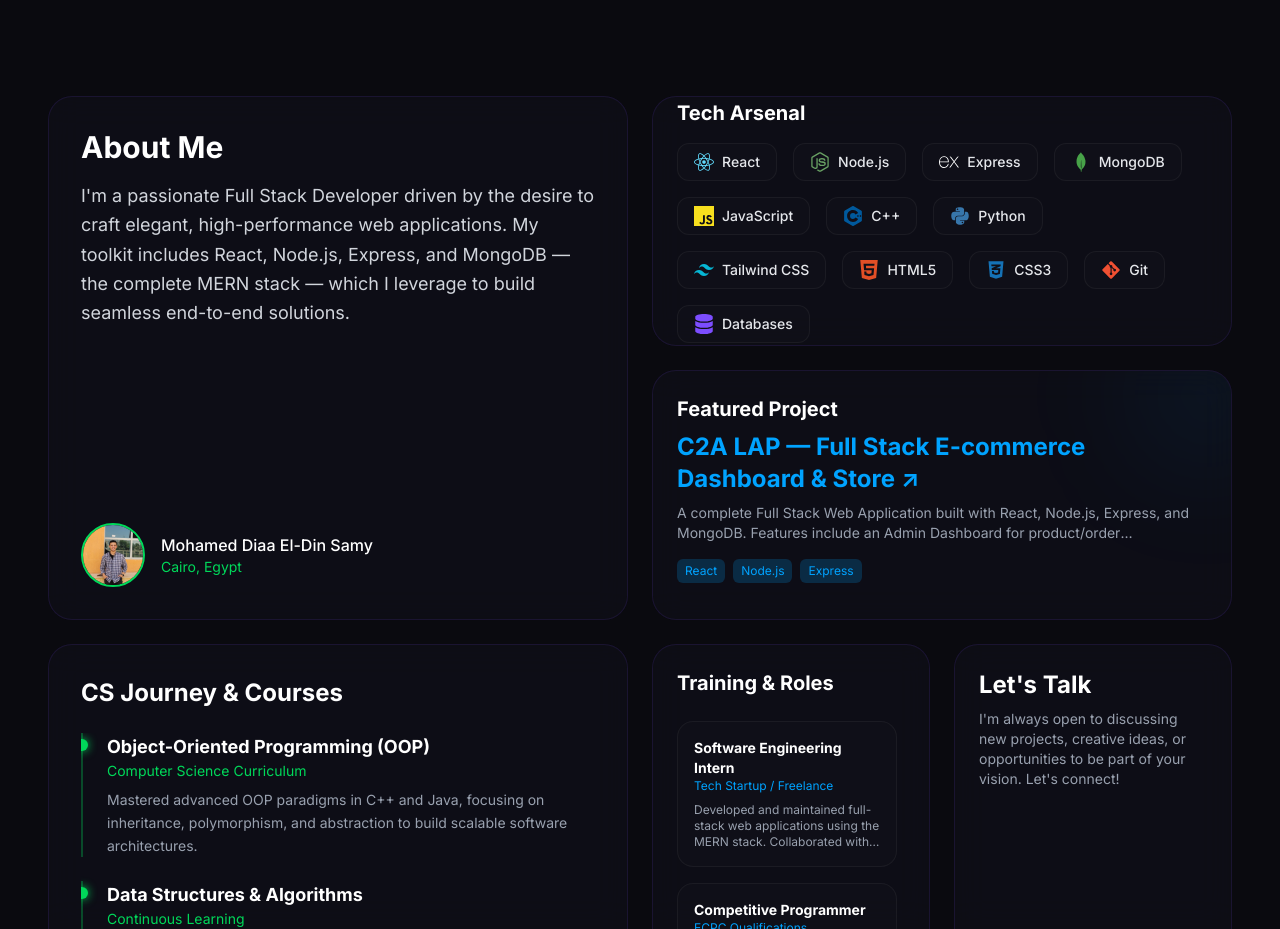
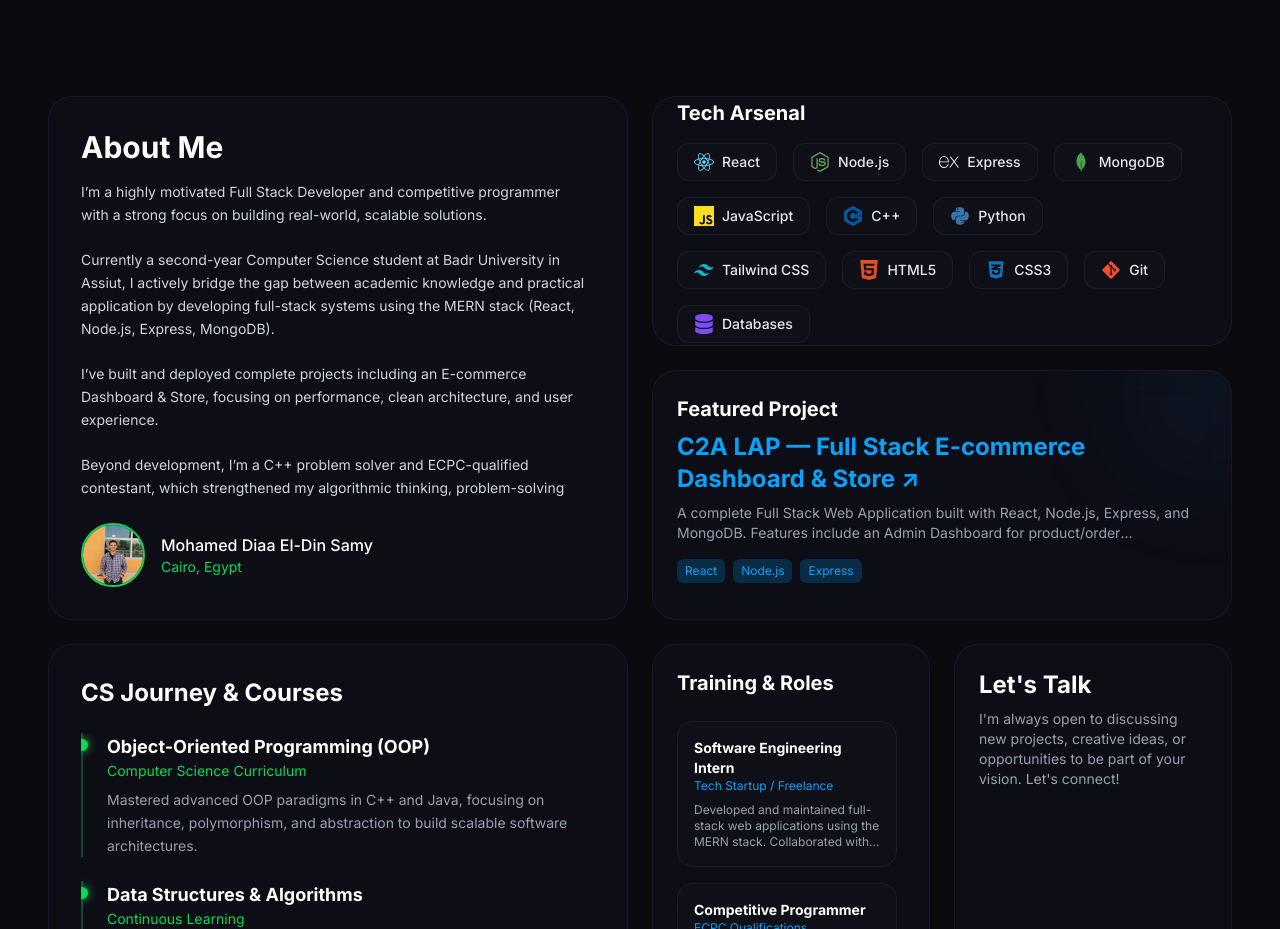
Before and after one commit to mdiaad03-cloud/portfolio-, a React (Vite) app: page / in a window 1280 px wide. Shown: the part 800-1729 px from the top of the page. Built offline with nearby package versions, Linux system fonts and the light colour scheme.

Commit message:
content: update about me bio with user provided text

```diff
--- a/src/components/BentoGrid.jsx
+++ b/src/components/BentoGrid.jsx
@@ -19,11 +19,13 @@
           viewport={{ once: true, margin: "-50px" }}
           className="col-span-1 md:col-span-2 row-span-2 glass rounded-3xl p-8 flex flex-col justify-between group hover:border-brand-400/50 transition-colors"
         >
-          <div>
-            <h2 className="text-3xl font-bold text-white mb-4">About Me</h2>
-            <p className="text-gray-300 leading-relaxed text-lg">
-              {data.about.bio.split('\n')[0]}
-            </p>
+          <div className="flex-1 overflow-hidden flex flex-col">
+            <h2 className="text-3xl font-bold text-white mb-4 shrink-0">About Me</h2>
+            <div className="overflow-y-auto pr-2 custom-scrollbar flex-1">
+              <p className="text-gray-300 leading-relaxed text-sm whitespace-pre-line">
+                {data.about.bio}
+              </p>
+            </div>
           </div>
           <div className="flex items-center gap-4 mt-6">
             <img src={data.profileImage} alt="Profile" className="w-16 h-16 rounded-full border-2 border-brand-400 object-cover" />
--- a/src/data/personalData.js
+++ b/src/data/personalData.js
@@ -53,13 +53,18 @@
     cta: "Explore My Work",
   },
 
-  /* ── About Section ─────────────────────────────────────────────── */
   about: {
-    bio: `I'm a passionate Full Stack Developer driven by the desire to craft elegant, high-performance web applications. My toolkit includes React, Node.js, Express, and MongoDB — the complete MERN stack — which I leverage to build seamless end-to-end solutions.
+    bio: `I’m a highly motivated Full Stack Developer and competitive programmer with a strong focus on building real-world, scalable solutions.
 
-Beyond web development, I hone my problem-solving abilities through competitive programming in C++. I am proud to have qualified for the Egyptian Collegiate Programming Contest (ECPC), a testament to my analytical thinking and dedication.
+Currently a second-year Computer Science student at Badr University in Assiut, I actively bridge the gap between academic knowledge and practical application by developing full-stack systems using the MERN stack (React, Node.js, Express, MongoDB).
 
-Currently a second-year student at Badr University in Assiut, I am constantly learning, experimenting, and pushing the boundaries of what I can build.`,
+I’ve built and deployed complete projects including an E-commerce Dashboard & Store, focusing on performance, clean architecture, and user experience.
+
+Beyond development, I’m a C++ problem solver and ECPC-qualified contestant, which strengthened my algorithmic thinking, problem-solving speed, and ability to handle complex challenges under pressure.
+
+I’ve also gained valuable industry exposure through training at Banque Misr, Orascom, and El-Orman, alongside certifications in Python from Microsoft and ITI.
+
+I’m passionate about continuous growth, writing clean code, and turning ideas into impactful products that solve real problems.`,
   },
 
   /* ── Skills ────────────────────────────────────────────────────── */
```
